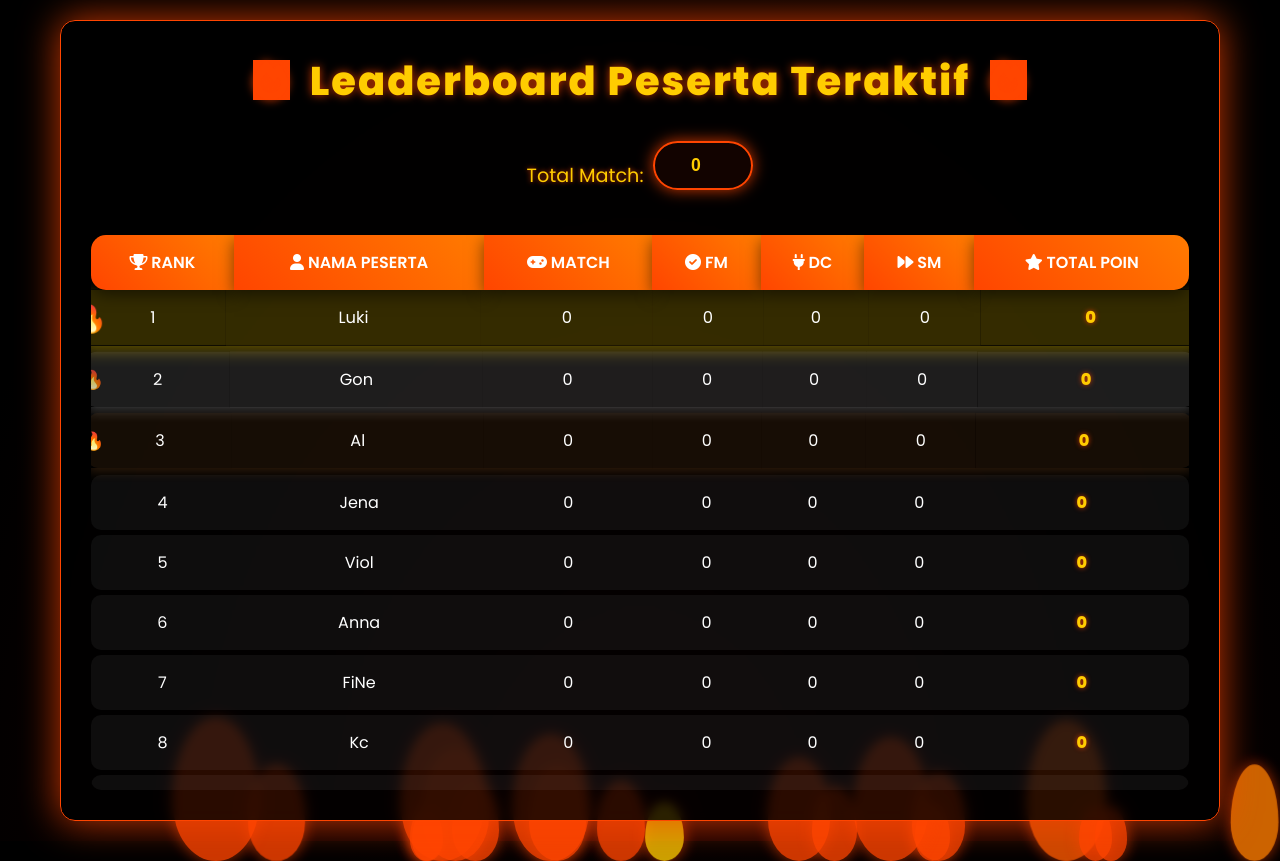
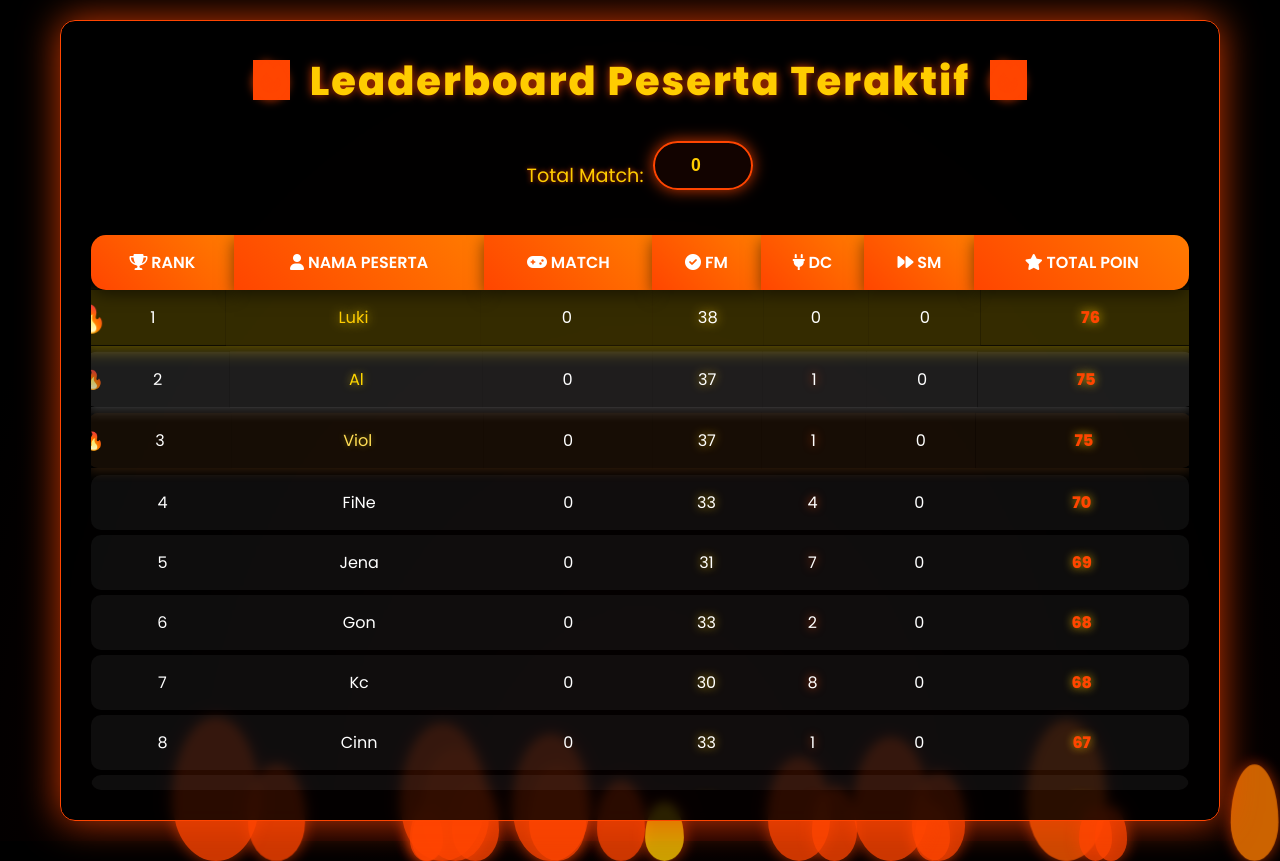
Before and after one commit to SayaKurma/Poin-Keaktifan, a plain HTML site: page index.html in a window 1280 px wide. Drawn offline with Linux system fonts and the light colour scheme.

Commit message:
Update ranking

```diff
--- a/index.html
+++ b/index.html
@@ -39,37 +39,37 @@
                     </thead>
                     <tbody id="table-body">
                         <tr>
-                            <td>1</td><td>Luki</td><td class="match">0</td><td class="fm">0</td><td class="dc">0</td><td class="sm">0</td><td class="total">0</td>
+                            <td>1</td><td>Luki</td><td class="match">0</td><td class="fm">38</td><td class="dc">0</td><td class="sm">0</td><td class="total">0</td>
                         </tr>
                         <tr>
-                            <td>2</td><td>Gon</td><td class="match">0</td><td class="fm">0</td><td class="dc">0</td><td class="sm">0</td><td class="total">0</td>
+                            <td>2</td><td>Gon</td><td class="match">0</td><td class="fm">33</td><td class="dc">2</td><td class="sm">0</td><td class="total">0</td>
                         </tr>
                         <tr>
-                            <td>3</td><td>Al</td><td class="match">0</td><td class="fm">0</td><td class="dc">0</td><td class="sm">0</td><td class="total">0</td>
+                            <td>3</td><td>Al</td><td class="match">0</td><td class="fm">37</td><td class="dc">1</td><td class="sm">0</td><td class="total">0</td>
                         </tr>
                         <tr>
-                            <td>4</td><td>Jena</td><td class="match">0</td><td class="fm">0</td><td class="dc">0</td><td class="sm">0</td><td class="total">0</td>
+                            <td>4</td><td>Jena</td><td class="match">0</td><td class="fm">31</td><td class="dc">7</td><td class="sm">0</td><td class="total">0</td>
                         </tr>
                         <tr>
-                            <td>5</td><td>Viol</td><td class="match">0</td><td class="fm">0</td><td class="dc">0</td><td class="sm">0</td><td class="total">0</td>
+                            <td>5</td><td>Viol</td><td class="match">0</td><td class="fm">37</td><td class="dc">1</td><td class="sm">0</td><td class="total">0</td>
                         </tr>
                         <tr>
-                            <td>6</td><td>Anna</td><td class="match">0</td><td class="fm">0</td><td class="dc">0</td><td class="sm">0</td><td class="total">0</td>
+                            <td>6</td><td>Anna</td><td class="match">0</td><td class="fm">26</td><td class="dc">1</td><td class="sm">0</td><td class="total">0</td>
                         </tr>
                         <tr>
-                            <td>7</td><td>FiNe</td><td class="match">0</td><td class="fm">0</td><td class="dc">0</td><td class="sm">0</td><td class="total">0</td>
+                            <td>7</td><td>FiNe</td><td class="match">0</td><td class="fm">33</td><td class="dc">4</td><td class="sm">0</td><td class="total">0</td>
                         </tr>
                         <tr>
-                            <td>8</td><td>Kc</td><td class="match">0</td><td class="fm">0</td><td class="dc">0</td><td class="sm">0</td><td class="total">0</td>
+                            <td>8</td><td>Kc</td><td class="match">0</td><td class="fm">30</td><td class="dc">8</td><td class="sm">0</td><td class="total">0</td>
                         </tr>
                         <tr>
-                            <td>9</td><td>Cinn</td><td class="match">0</td><td class="fm">0</td><td class="dc">0</td><td class="sm">0</td><td class="total">0</td>
+                            <td>9</td><td>Cinn</td><td class="match">0</td><td class="fm">33</td><td class="dc">1</td><td class="sm">0</td><td class="total">0</td>
                         </tr>
                         <tr>
-                            <td>10</td><td>Alex</td><td class="match">0</td><td class="fm">0</td><td class="dc">0</td><td class="sm">0</td><td class="total">0</td>
+                            <td>10</td><td>Alex</td><td class="match">0</td><td class="fm">13</td><td class="dc">1</td><td class="sm">0</td><td class="total">0</td>
                         </tr>
                         <tr>
-                            <td>11</td><td>BoyLSaden</td><td class="match">0</td><td class="fm">0</td><td class="dc">0</td><td class="sm">0</td><td class="total">0</td>
+                            <td>11</td><td>BoyLSaden</td><td class="match">0</td><td class="fm">9</td><td class="dc">0</td><td class="sm">0</td><td class="total">0</td>
                         </tr>
                         <tr>
                             <td>12</td><td>Ao</td><td class="match">0</td><td class="fm">0</td><td class="dc">0</td><td class="sm">0</td><td class="total">0</td>
```
